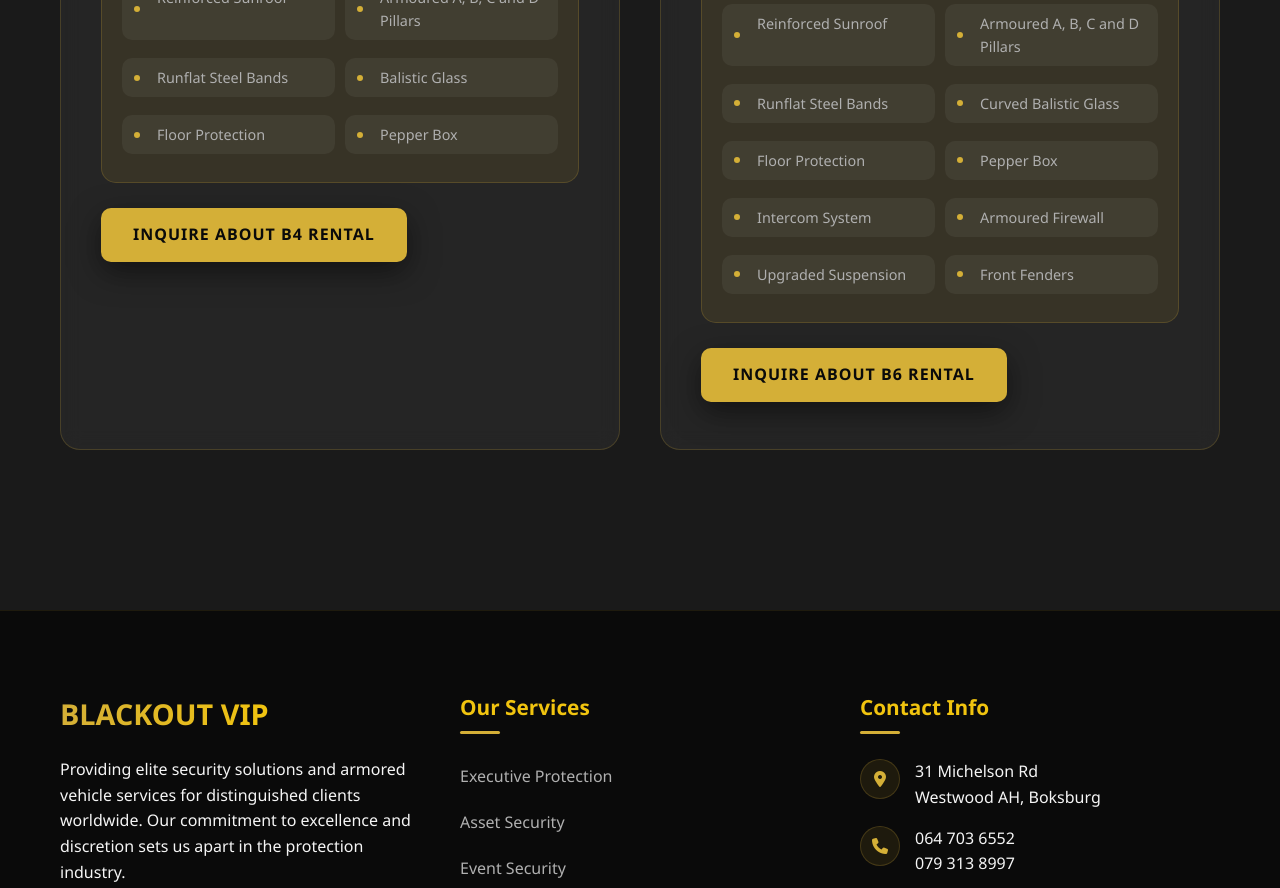
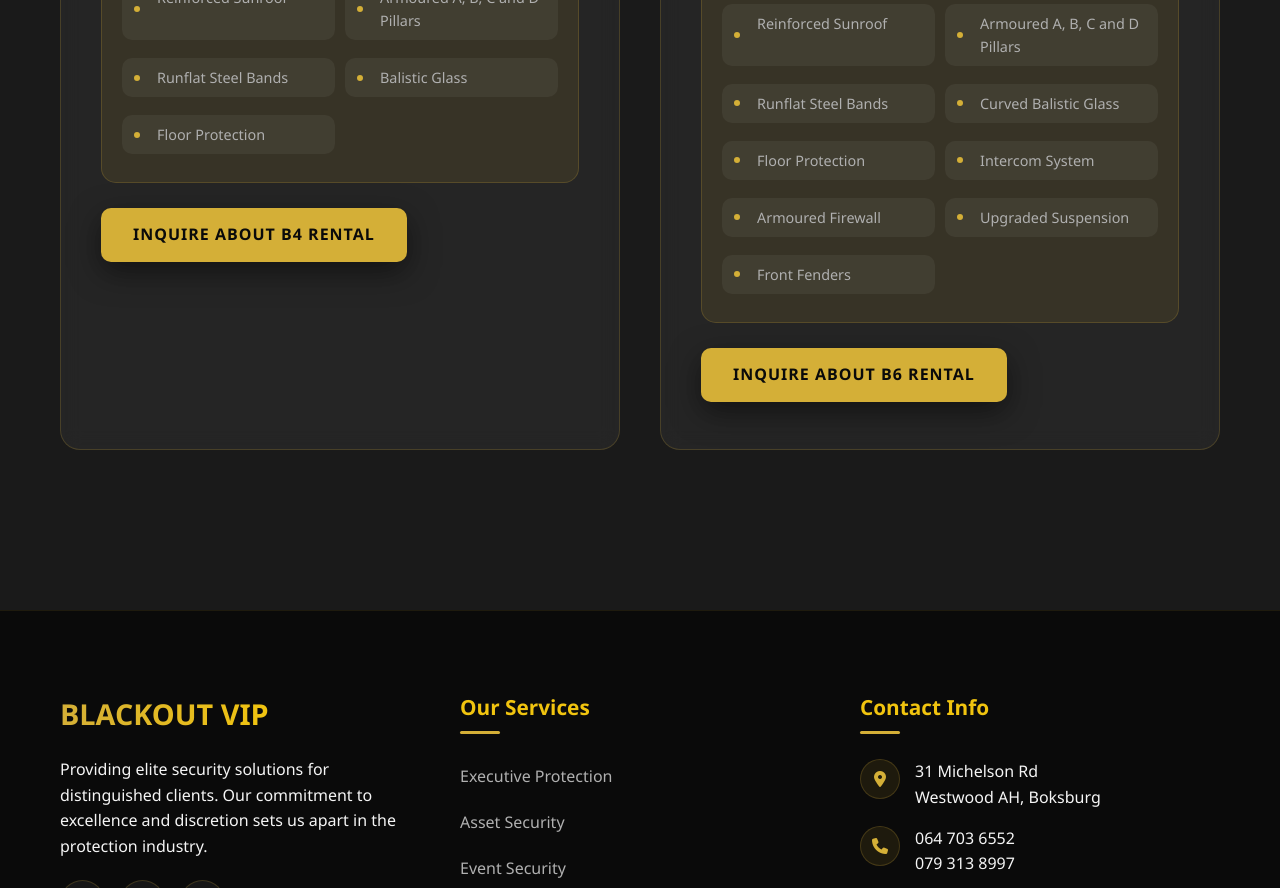
Before and after one commit to 223089787/WebsitePreLaunchRepo, a plain HTML site: page armouredvehicles.html in a window 1280 px wide. Shown: the part 1050-1938 px from the top of the page. Drawn offline with Linux system fonts and the light colour scheme.

Commit message:
Update armouredvehicles.html

```diff
--- a/armouredvehicles.html
+++ b/armouredvehicles.html
@@ -918,7 +918,7 @@
                             <li>Runflat Steel Bands</li>
                             <li>Balistic Glass</li>
                             <li>Floor Protection</li>
-							<li>Pepper Box</li>
+							<!-- <li>Pepper Box</li> -->
                         </ul>
                     </div>
 
@@ -957,7 +957,7 @@
                             <li>Runflat Steel Bands</li>
                             <li>Curved Balistic Glass</li>
                             <li>Floor Protection</li>
-							<li>Pepper Box</li>
+							<!-- <li>Pepper Box</li> -->
 							<li>Intercom System</li>
 							<li>Armoured Firewall</li>
 							<li>Upgraded Suspension</li>
@@ -979,7 +979,7 @@
                     <div class="footer-logo">
                         <div class="logo-text">BLACKOUT VIP</div>
                     </div>
-                    <p>Providing elite security solutions and armored vehicle services for distinguished clients worldwide. Our commitment to excellence and discretion sets us apart in the protection industry.</p>
+                    <p>Providing elite security solutions for distinguished clients. Our commitment to excellence and discretion sets us apart in the protection industry.</p>
                     <div class="social-links">
                         <a href="#"><i class="fab fa-whatsapp"></i></a>
                         <a href="#"><i class="fab fa-instagram"></i></a>
```
